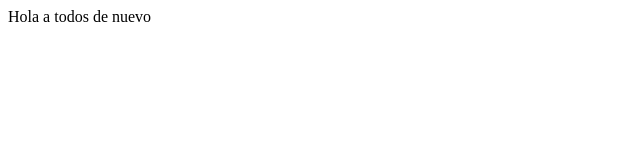
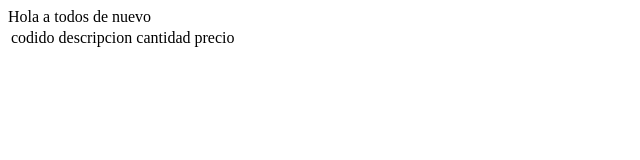
Before and after one commit to Garmonte/curso-primera, a plain HTML site: page index.html in a window 1280 px wide. Shown: the whole page, without its empty margins (0-640 px from the left). Drawn offline with Linux system fonts and the light colour scheme.

Commit message:
intro tabla

```diff
--- a/index.html
+++ b/index.html
@@ -8,5 +8,13 @@
 </head>
 <body>
     Hola a todos de nuevo
+    <div>
+        <table>
+            <td>codido</td>
+            <td>descripcion</td>
+            <td>cantidad</td>
+            <td>precio</td>
+        </table>
+    </div>
 </body>
 </html>
```
